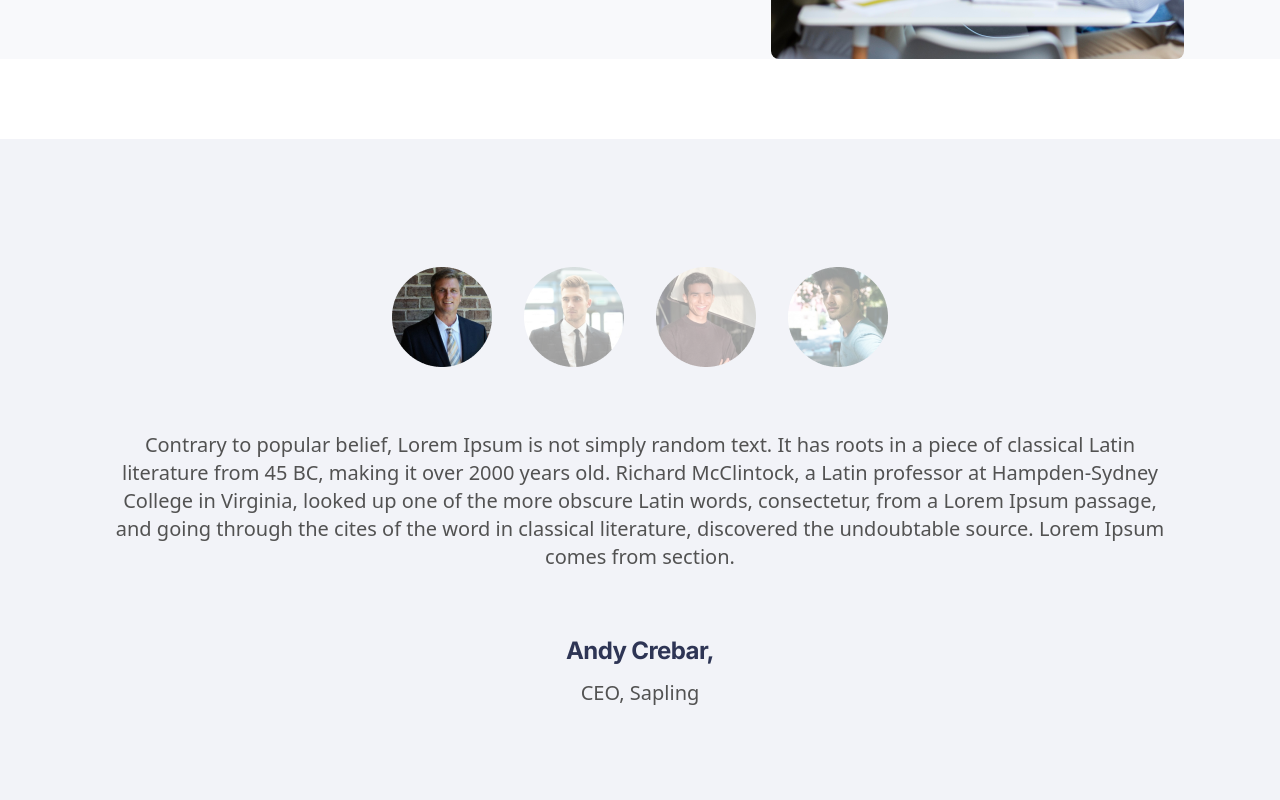
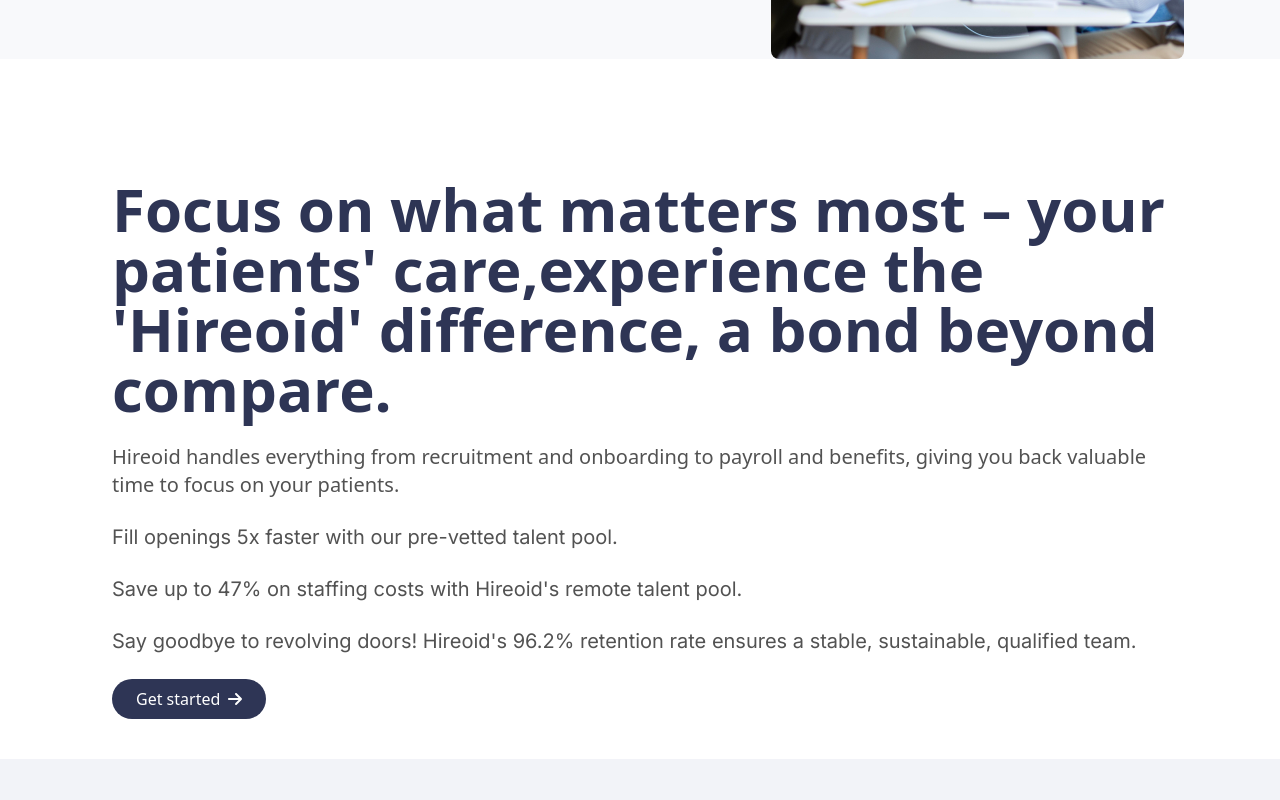
Before and after one commit to abdur-rehman-ali/hireoid, a React (Vite) app: page /heathcare in a window 1280 px wide. Shown: the part 1820-2620 px from the top of the page. Built offline with nearby package versions, Linux system fonts and the light colour scheme.

Commit message:
Poinnts in healthcare

```diff
--- a/src/pages/HealthCare.jsx
+++ b/src/pages/HealthCare.jsx
@@ -7,22 +7,23 @@
 import MedicalBilling from "../assets/health-care/MedicalBilling.png"
 import MedicalCode from "../assets/health-care/MedicalCode.png"
 import CardGrid from '@/components/card/CardGrid'
-
+import { FontAwesomeIcon } from '@fortawesome/react-fontawesome';
+import { faArrowRight } from '@fortawesome/free-solid-svg-icons';
 
 const healthCareCardsData = [
     {
-      image: ClientSuccess,
+        image: ClientSuccess,
     },
     {
-      image: Insurance,
+        image: Insurance,
     },
     {
-      image: MedicalBilling,
+        image: MedicalBilling,
     },
     {
-      image: MedicalCode,
+        image: MedicalCode,
     },
-  ];
+];
 
 
 const HealthCare = () => {
@@ -51,9 +52,43 @@
                     </div>
                 </div>
             </div>
-            {/* CEO Spliang */}
+
+            <div className='flex flex-col items-start gap-6 text-left max-w-1440 mx-auto px-6 md:px-[112px] py-10'>
+                <h1 className="text-primary text-4xl md:text-6xl font-extrabold leading-normal">
+                    Focus on what matters most – your patients' care,experience the 'Hireoid' difference, a bond beyond compare.
+                </h1>
+                <p className="text-base md:text-xl font-light leading-6 text-gray">
+                    Hireoid handles everything from recruitment and onboarding to payroll and benefits, giving you back valuable time to focus on your patients.
+                </p>
+
+                <div className='flex flex-col items-start gap-6'>
+                    <div className='flex justify-start items-center gap-3'>
+                        <p className='font-inter text-base md:text-xl font-normal text-[#525252]'>
+                            Fill openings 5x faster with our pre-vetted talent pool.
+                        </p>
+                    </div>
+                    <div className='flex justify-start items-center gap-3'>
+                        <p className='font-inter text-base md:text-xl font-normal text-[#525252]'>
+                            Save up to 47% on staffing costs with Hireoid's remote talent pool.
+                        </p>
+                    </div>
+                    <div className='flex justify-start items-center gap-3'>
+                        <p className='font-inter text-base md:text-xl font-normal text-[#525252]'>
+                            Say goodbye to revolving doors! Hireoid's 96.2% retention rate ensures a stable, sustainable, qualified team.
+                        </p>
+                    </div>
+                </div>
+
+                <button
+                    className="bg-primary text-white text-base py-2 px-6 font-medium rounded-full flex items-center"
+                >
+                    Get started
+                    <FontAwesomeIcon icon={faArrowRight} className="ml-2" />
+
+                </button>
+            </div>
+
             <Ceo />
-
         </>
     )
 }
```
